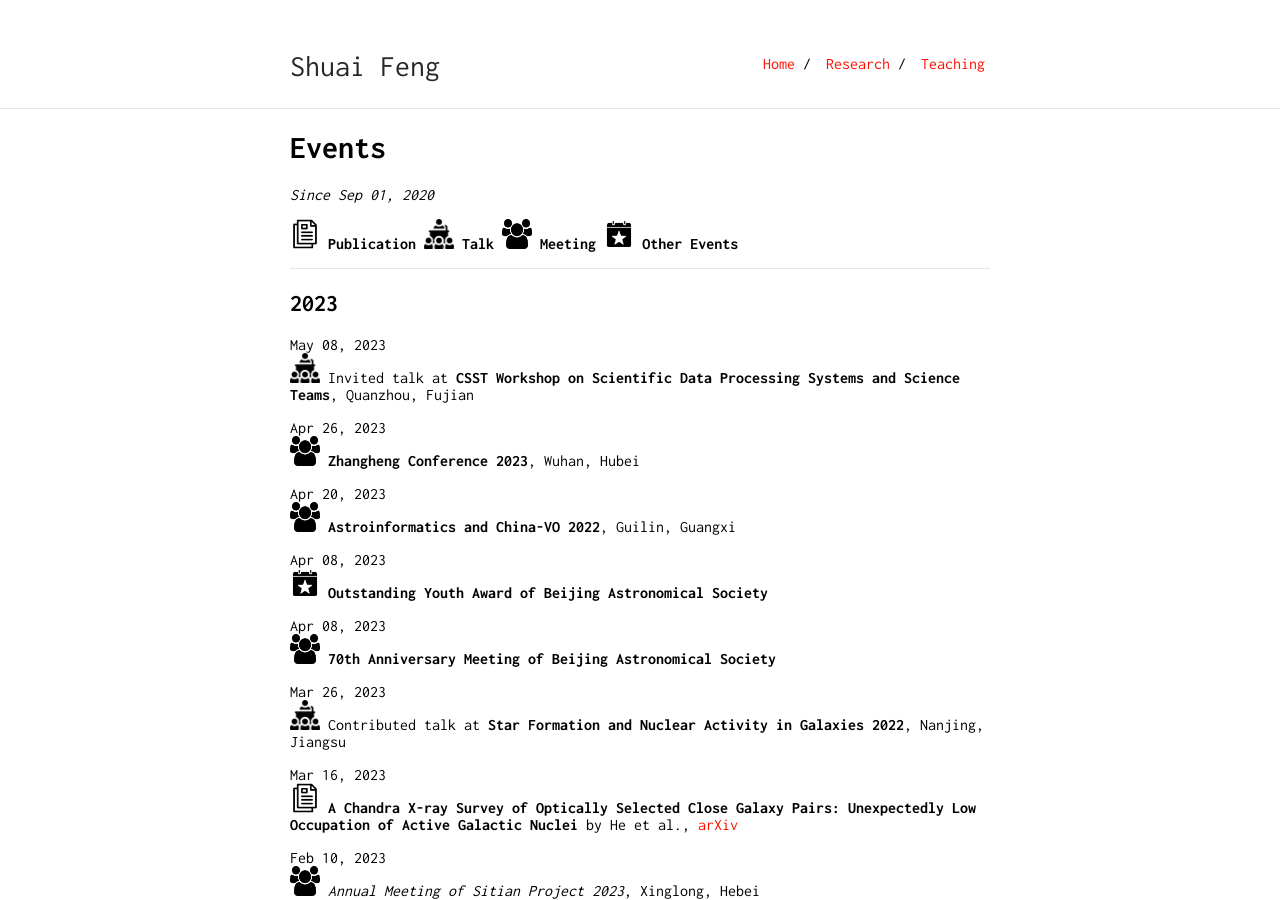
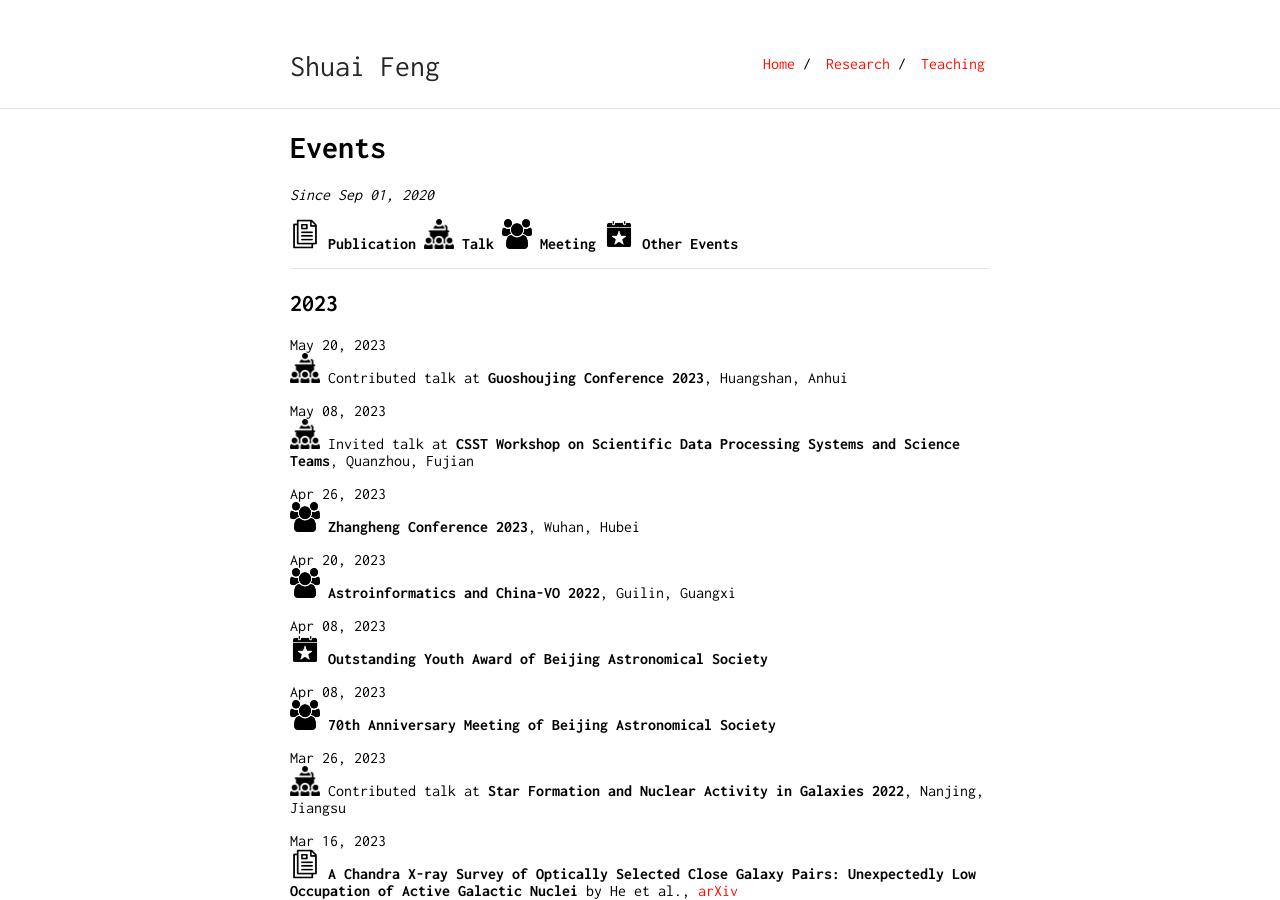
Before and after one commit to fengshuai0210/fengshuai0210.github.io, a Jekyll site: the page built from events.md, in a window 1280 px wide and 900 px high. Built offline with Jekyll 4.4.1, drawn with Linux system fonts in a browser that asks for light colours; our own code applies the rules of GitHub Pages for plain Markdown files.

Commit message:
Update events.md

```diff
--- a/events.md
+++ b/events.md
@@ -10,6 +10,9 @@
 ----
 
 ## 2023
+
+May 20, 2023\
+<img src="/image/talk-icon.png" style="width:30px;height:30px;"> Contributed talk at **Guoshoujing Conference 2023**, Huangshan, Anhui
 
 May 08, 2023\
 <img src="/image/talk-icon.png" style="width:30px;height:30px;"> Invited talk at **CSST Workshop on Scientific Data Processing Systems and Science Teams**, Quanzhou, Fujian
```
